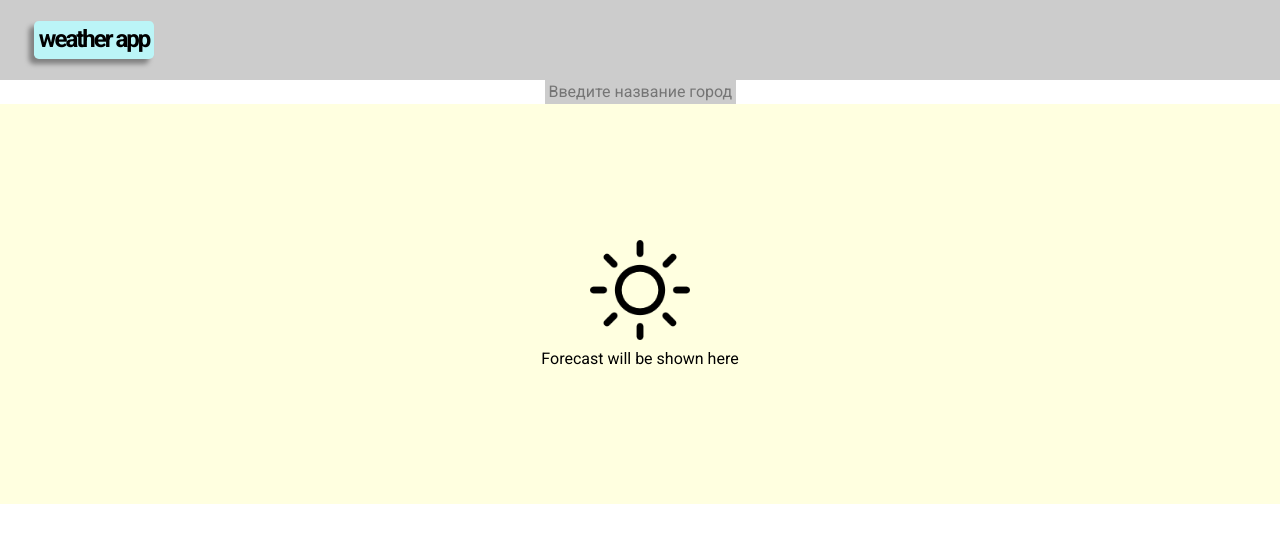
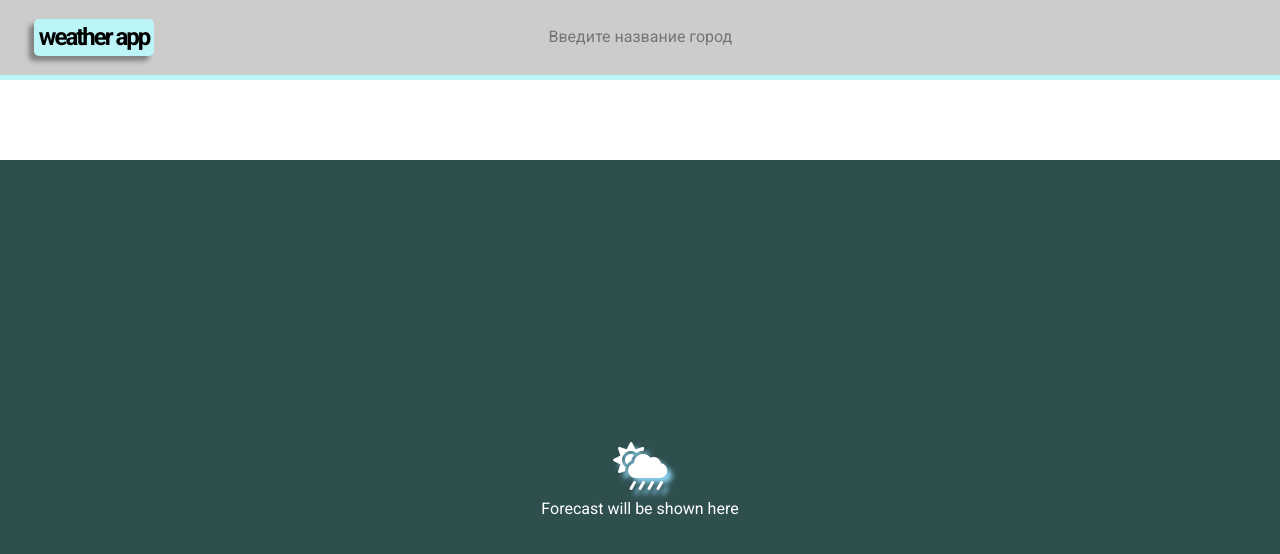
Before and after one commit to TeemourA/react-playground, a React (Create React App) app: page / in a window 1280 px wide. Shown: the top 554 px of the page. Built offline with nearby package versions, Linux system fonts and the light colour scheme.

Commit message:
finish base logic & change styling

```diff
--- a/src/App.tsx
+++ b/src/App.tsx
@@ -46,6 +46,8 @@ const App: React.FC = () => {
   );
 
   const handleSearchResultClick = (cityID: number) => {
+    setSearchInputValue('');
+    setSearchResults([]);
     setFething(true);
     makeRequestByID(cityID)
       .then(data => {
@@ -65,21 +67,25 @@ const App: React.FC = () => {
     makeDebouncedRequestByName(cityName);
   };
 
+  const clearWeatherInfoHandler = () => {
+    setActiveCity(null);
+  };
+
   return (
     <div className="App">
       <header>
         <h1>Weather App</h1>
+        <input
+          placeholder="Введите название города..."
+          value={searchInputValue}
+          onChange={searchInputHandler}
+        />
       </header>
-      <input
-        placeholder="Введите название города..."
-        value={searchInputValue}
-        onChange={searchInputHandler}
-      />
       <SearchResults
         searchResults={searchResults}
         getCityData={handleSearchResultClick}
       />
-      <WeatherInfo cityData={activeCity} isFetching={isFetching} />
+      <WeatherInfo cityData={activeCity} isFetching={isFetching} clear={clearWeatherInfoHandler} />
     </div>
   );
 };
--- a/src/components/SearchResults.tsx
+++ b/src/components/SearchResults.tsx
@@ -9,9 +9,9 @@ const SearchResults: React.FC<SearchResultsProps> = props => {
   const { searchResults, getCityData } = props;
 
   return (
-    <div>
+    <div className="SearchResults">
       {searchResults.map(city => (
-        <div key={city.id} onClick={() => getCityData(city.id)}>
+        <div className="item" key={city.id} onClick={() => getCityData(city.id)}>
           <h4>{`${city.name}, ${city.sys.country}`}</h4>
         </div>
       ))}
--- a/src/components/WeatherInfo.tsx
+++ b/src/components/WeatherInfo.tsx
@@ -6,10 +6,11 @@ import sun from '../assets/icons/sun.png';
 interface WeatherInfoProps {
   cityData: any;
   isFetching: boolean;
+  clear: () => void;
 }
 
 const WeatherInfo: React.FC<WeatherInfoProps> = props => {
-  const { cityData, isFetching } = props;
+  const { cityData, isFetching, clear } = props;
 
   return (
     <div className="WeatherInfo">
@@ -28,13 +29,13 @@ const WeatherInfo: React.FC<WeatherInfoProps> = props => {
                 <p>Sunset: {getTimeFromMs(cityData?.sys.sunset)}</p>
               </div>
             </div>
-            <i className="far fa-times-circle close-button"></i>
+            <i className="far fa-times-circle close-button" onClick={clear}></i>
           </>
         ) : isFetching ? (
           <Loading />
         ) : (
           <div className="placeholder">
-            <img src={sun} alt="cloud icon" />
+            <i className="fas fa-cloud-sun-rain icon"></i>
             <span>Forecast will be shown here</span>
           </div>
         )}
--- a/src/index.scss
+++ b/src/index.scss
@@ -1,6 +1,11 @@
 @import 'normalize.css';
 @import url('https://pro.fontawesome.com/releases/v5.10.0/css/all.css');
 @import url('https://fonts.googleapis.com/css2?family=Roboto:ital,wght@0,400;0,700;1,400;1,700&display=swap');
+
+$brand: rgb(187, 245, 247);
+$headerHeight: 10vh;
+$searchResultsHeight: 10vh;
+$weatherInfoHeight: 100vh - ($headerHeight + $searchResultsHeight);
 
 * {
   box-sizing: border-box;
@@ -12,15 +17,17 @@
     display: flex;
     align-items: center;
     padding: 0 10px;
-    height: 10vh;
+    height: $headerHeight;
     background-color: #ccc;
-  }
+    border-bottom: 5px solid $brand;
 
     h1 {
+      position: absolute;
+
       margin: 0;
       margin-left: 1em;
       padding: 0.2em;
-    background-color: rgb(187, 245, 247);
+      background-color: $brand;
       border-radius: 0.2em;
       box-shadow: -5px 5px 5px gray;
 
@@ -28,6 +35,10 @@
       font-weight: bold;
       text-transform: lowercase;
       letter-spacing: -2px;
+    }
+
+    input:focus {
+      border-bottom: 2px solid blue;
     }
 
     input {
@@ -38,10 +49,8 @@
       transition: all 0.3s linear;
       background-color: #ccc;
       text-align: center;
+      align-self: center;
     }
-
-  input:focus {
-    border-bottom: 2px solid blue;
   }
 }
 
@@ -52,8 +61,8 @@
     justify-content: center;
     align-items: center;
     flex-wrap: wrap;
-    min-height: 50vh;
-    background-color: lightyellow;
+    min-height: $weatherInfoHeight;
+    background-color: darkslategray;
 
     .title {
       width: 100%;
@@ -86,29 +95,47 @@
     justify-content: center;
     align-items: center;
 
+    .icon {
+      color: #fff;
+      font-size: 3em;
+      text-shadow: 5px 5px 5px skyblue;
+    }
+
     span {
       flex-basis: 100%;
       text-align: center;
       padding-top: 10px;
-    }
-
-    img {
-      height: 100px;
-      width: 100px;
-
-      &.loading {
-        animation: rotate 1.2s linear infinite;
-      }
-
-      @keyframes rotate {
-        0% {
-          transform: rotate(0deg);
-        }
-        100% {
-          transform: rotate(360deg);
+      color: #fff;
     }
   }
 }
+
+.SearchResults {
+  display: flex;
+  justify-content: space-around;
+  align-items: center;
+  height: $searchResultsHeight;
+
+  .item {
+    display: flex;
+    align-items: center;
+    justify-content: center;
+    height: $searchResultsHeight / 2;
+    width: 20%;
+    border-radius: 2em;
+    cursor: pointer;
+    box-shadow: 0px 2px 5px 0px gray;
+    transition: all 0.1s linear;
+
+    border: 2px solid #ccc;
+  }
+
+  .item:hover {
+    box-shadow: 0px 2px 7px 0px black;
+  }
+
+  h4 {
+    margin: 0;
   }
 }
 
```
Lines whose indentation alone changed are shown as unchanged.
